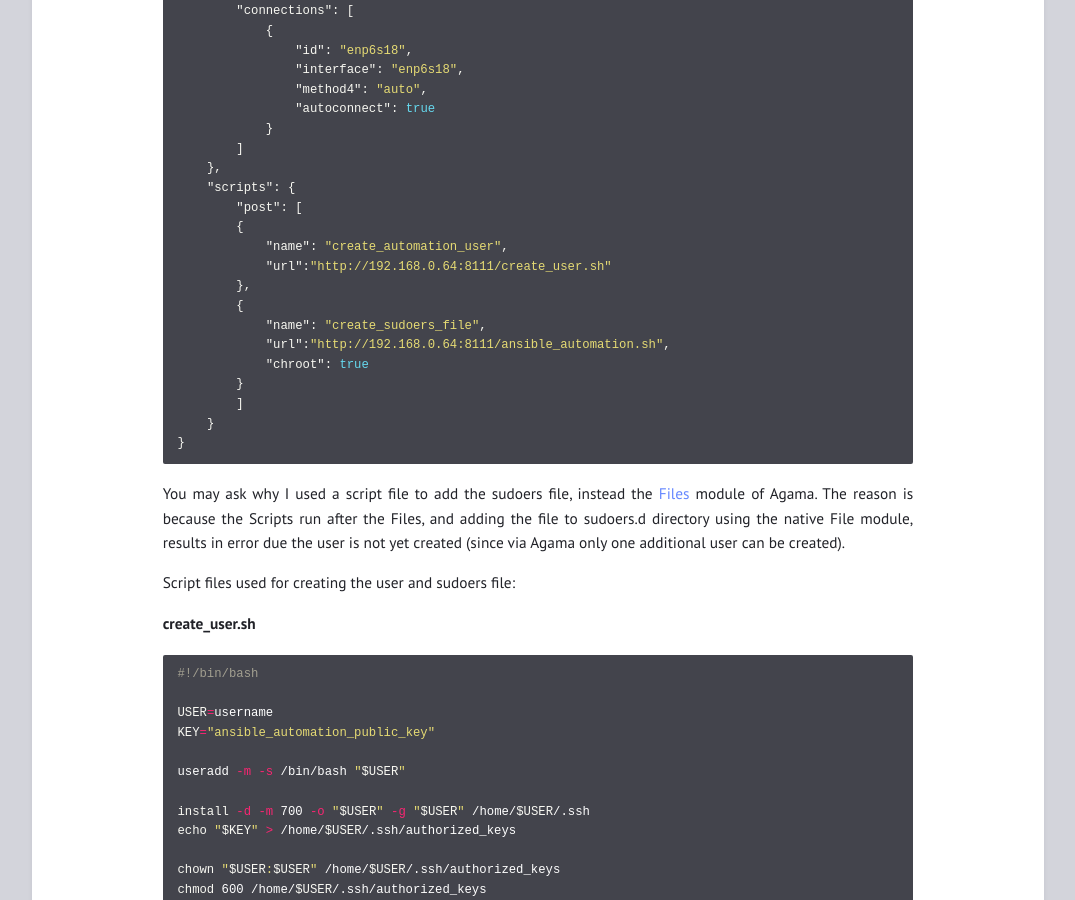
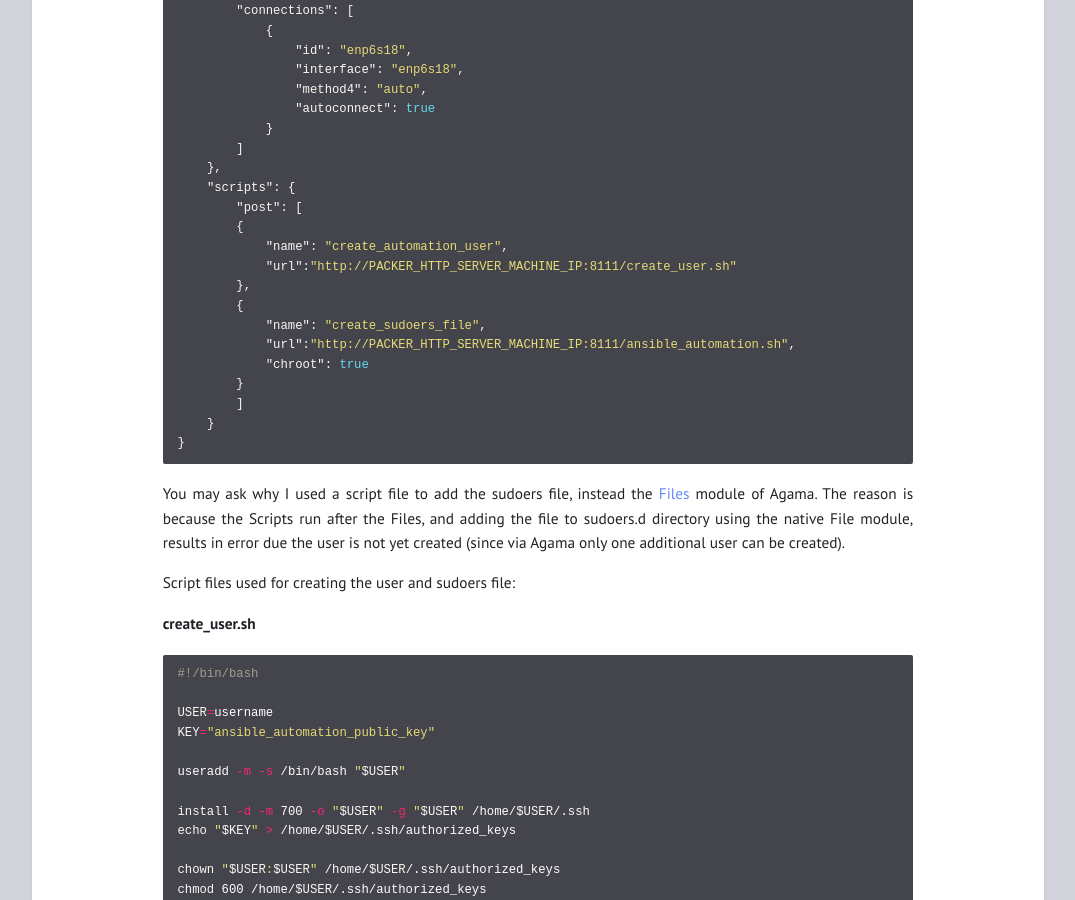
Before and after one commit to lptekdev/homelab, a Jekyll site: the page built from _posts/2026-03-22-PackerProxmoxOpensuse.md, in a window 1280 px wide and 900 px high, scrolled down 3116 px. Shown: the whole window, without its empty margins (102-1177 px from the left). Built offline with Jekyll 4.4.1, drawn with Linux system fonts in a browser that asks for light colours; part of the change alters nothing that is shown.

Commit message:
final version

```diff
--- a/_posts/2026-03-22-PackerProxmoxOpensuse.md
+++ b/_posts/2026-03-22-PackerProxmoxOpensuse.md
@@ -139,11 +139,11 @@ The contents of *autoinst.json* file are below, where some of the fields are bla
         "post": [
         {
             "name": "create_automation_user",
-            "url":"http://192.168.0.64:8111/create_user.sh"
+            "url":"http://PACKER_HTTP_SERVER_MACHINE_IP:8111/create_user.sh"
         },
         {
             "name": "create_sudoers_file",
-            "url":"http://192.168.0.64:8111/ansible_automation.sh",
+            "url":"http://PACKER_HTTP_SERVER_MACHINE_IP:8111/ansible_automation.sh",
             "chroot": true
         }
         ]
```
